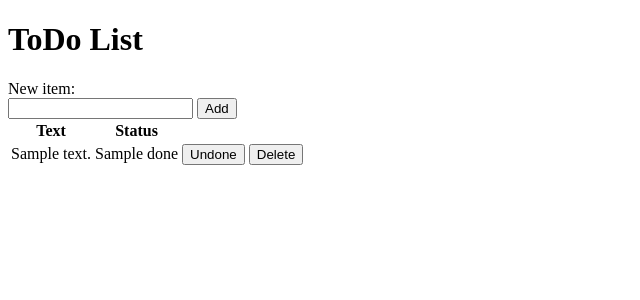
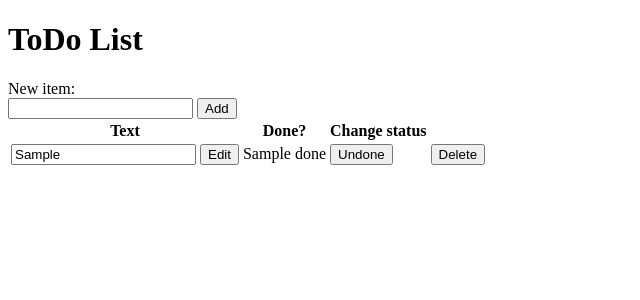
Before and after one commit to maksim-shaidulin/todo-flask-sqlalchemy, a Python web app: template templates/index.html in a window 1280 px wide. Shown: the top 300 px of the page, without its empty margins (0-640 px from the left). Run offline with Jinja, Linux system fonts and the light colour scheme; the template is opened without the code that fills it: most values are stand-ins (such as "Sample title", 1, 10 or a date in 2020).

Commit message:
new Edit feature

```diff
--- a/database.py
+++ b/database.py
@@ -27,7 +27,7 @@ def delete_instance(model, id):
 
 def edit_instance(model, id, **kwargs):
     instance = model.query.filter_by(id=id).all()[0]
-    for attr, new_value in kwargs:
+    for attr, new_value in kwargs.items():
         setattr(instance, attr, new_value)
     commit_changes()
 
--- a/templates/index.html
+++ b/templates/index.html
@@ -20,7 +20,7 @@
 <body>
     <h1>ToDo List</h1>
     <div>New item:
-        <form action="add" method="POST">
+        <form action="{{ url_for('add') }}" method="POST">
             <input type="text" name="text">
             <input type="submit" value="Add">
         </form>
@@ -30,13 +30,18 @@
     <table class="table">
         <tr>
             <th>Text</th>
-            <th>Status</th>
-            <th></th>
+            <th>Done?</th>
+            <th>Change status</th>
             <th></th>
         </tr>
         {% for row in todo_list %}
         <tr>
-            <td>{{row.text}}</td>
+            <td>
+                <form action="{{ url_for('edit', id=row.id) }}" method="POST">
+                    <input type="text" value={{row.text}} name="text">
+                    <input type="submit" value="Edit">
+                </form>
+            </td>
             <td>{{row.done}}</td>
 
             <td>
```
Also changed, not shown: app.py (+10 -0 lines).
